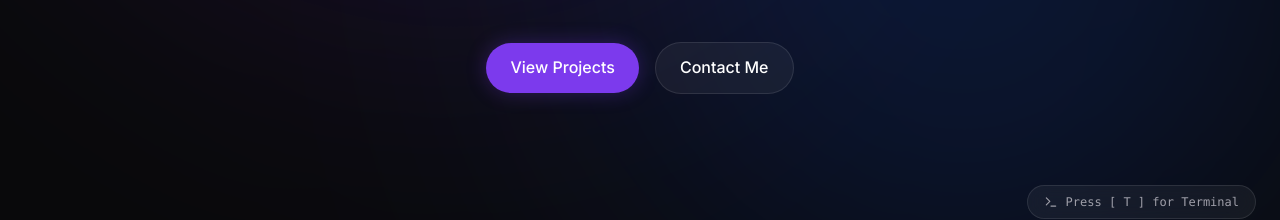
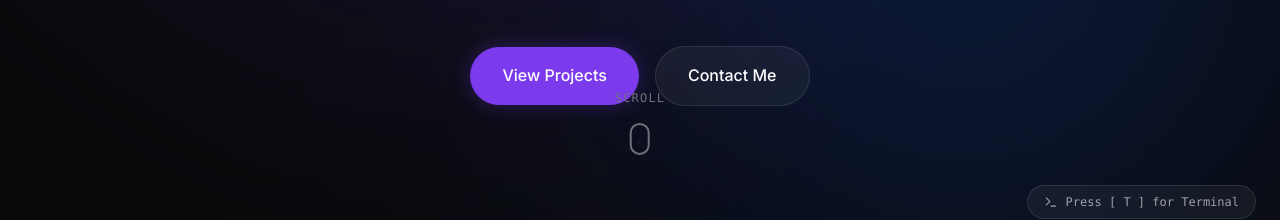
Before and after one commit to Pragdishwar/prag-profile, a Next.js app: page / in a window 1280 px wide. Shown: the part 557-777 px from the top of the page. Built offline with nearby package versions, Linux system fonts and the light colour scheme.

Commit message:
feat: added micro-interactions and hover animations across all sections

```diff
--- a/src/components/sections/About.tsx
+++ b/src/components/sections/About.tsx
@@ -37,7 +37,11 @@ export default function About() {
               alt={personalDetails.name}
               className="w-full h-full object-cover rounded-xl"
             />
-            <div className="absolute inset-0 rounded-2xl ring-1 ring-inset ring-white/10 pointer-events-none" />
+            <motion.div
+              animate={{ boxShadow: ["0 0 10px rgba(124,58,237,0.2)", "0 0 30px rgba(124,58,237,0.8)", "0 0 10px rgba(124,58,237,0.2)"] }}
+              transition={{ duration: 3, repeat: Infinity, ease: "easeInOut" }}
+              className="absolute inset-0 rounded-2xl ring-1 ring-inset ring-primary/30 pointer-events-none"
+            />
           </div>
         </motion.div>
 
@@ -51,15 +55,15 @@ export default function About() {
           </motion.p>
 
           <motion.div variants={item} className="grid grid-cols-3 gap-4 mt-6">
-            <div className="glass-card p-6 rounded-xl text-center hover:-translate-y-1 transition-transform duration-300">
+            <div className="glass-card p-6 rounded-xl text-center hover:-translate-y-2 hover:scale-105 transition-all duration-300">
               <h3 className="text-4xl font-bold text-white mb-2">{personalDetails.stats.experience}+</h3>
               <p className="text-sm text-zinc-500 font-medium tracking-wide uppercase">Years Exp</p>
             </div>
-            <div className="glass-card p-6 rounded-xl text-center hover:-translate-y-1 transition-transform duration-300">
+            <div className="glass-card p-6 rounded-xl text-center hover:-translate-y-2 hover:scale-105 transition-all duration-300">
               <h3 className="text-4xl font-bold text-white mb-2">{personalDetails.stats.projects}+</h3>
               <p className="text-sm text-zinc-500 font-medium tracking-wide uppercase">Projects</p>
             </div>
-            <div className="glass-card p-6 rounded-xl text-center hover:-translate-y-1 transition-transform duration-300">
+            <div className="glass-card p-6 rounded-xl text-center hover:-translate-y-2 hover:scale-105 transition-all duration-300">
               <h3 className="text-4xl font-bold text-white mb-2">{personalDetails.stats.technologies}+</h3>
               <p className="text-sm text-zinc-500 font-medium tracking-wide uppercase">Tech</p>
             </div>
--- a/src/components/sections/Experience.tsx
+++ b/src/components/sections/Experience.tsx
@@ -43,7 +43,12 @@ export default function Experience() {
               {experience.map((exp) => (
                 <motion.div key={exp.id} variants={item} className="relative pl-12 md:pl-20">
                   {/* Timeline Dot */}
-                  <div className="absolute left-0 md:left-4 top-[32px] md:top-[40px] w-4 h-4 rounded-full bg-primary border-2 md:border-4 border-background z-10 hover:scale-125 transition-transform duration-300" />
+                  <motion.div
+                    initial={{ scale: 0, opacity: 0 }}
+                    whileInView={{ scale: 1, opacity: 1 }}
+                    transition={{ type: 'spring', stiffness: 200, damping: 10, delay: 0.2 }}
+                    className="absolute left-0 md:left-4 top-[32px] md:top-[40px] w-4 h-4 rounded-full bg-primary border-2 md:border-4 border-background z-10 shadow-[0_0_15px_rgba(124,58,237,0.8)] hover:scale-150 transition-transform duration-300"
+                  />
 
                   <div className="glass-card p-6 md:p-8 rounded-2xl hover:-translate-y-1 transition-transform duration-300">
                     <div className="flex flex-col md:flex-row md:items-start justify-between gap-4 mb-4">
--- a/src/components/sections/Hero.tsx
+++ b/src/components/sections/Hero.tsx
@@ -55,7 +55,12 @@ export default function Hero() {
           viewport={{ once: true }}
           className="max-w-3xl flex flex-col items-center gap-6"
         >
-          <motion.div variants={item} className="inline-block">
+          <motion.div
+            variants={item}
+            className="inline-block"
+            animate={{ y: [0, -5, 0] }}
+            transition={{ duration: 4, repeat: Infinity, ease: "easeInOut" }}
+          >
             <span className="px-3 py-1 rounded-full border border-white/10 bg-white/5 text-sm font-medium tracking-wide shadow-[0_0_15px_rgba(255,255,255,0.05)] backdrop-blur-md">
               Available for new opportunities
             </span>
@@ -82,19 +87,40 @@ export default function Hero() {
             {personalDetails.bio} Based in {personalDetails.location}.
           </motion.p>
 
-          <motion.div variants={item} className="flex flex-wrap items-center justify-center gap-4 mt-4">
+          <motion.div variants={item} className="flex flex-wrap items-center justify-center gap-4 mt-8">
             <a
               href="#projects"
-              className="px-6 py-3 rounded-full bg-primary text-white font-medium hover:bg-primary/90 transition-all hover:scale-105 shadow-[0_0_20px_rgba(124,58,237,0.3)] hover:shadow-[0_0_30px_rgba(124,58,237,0.5)]"
+              className="px-8 py-4 rounded-full bg-primary text-white font-medium hover:bg-primary/90 transition-all hover:scale-105 shadow-[0_0_20px_rgba(124,58,237,0.3)] hover:shadow-[0_0_30px_rgba(124,58,237,0.6)]"
             >
               View Projects
             </a>
             <a
               href="#contact"
-              className="px-6 py-3 rounded-full bg-white/5 border border-white/10 text-white font-medium hover:bg-white/10 transition-all hover:scale-105"
+              className="px-8 py-4 rounded-full bg-white/5 border border-white/10 text-white font-medium hover:bg-white/10 transition-all hover:scale-105"
             >
               Contact Me
             </a>
+          </motion.div>
+        </motion.div>
+
+        {/* Bouncing Scroll Indicator */}
+        <motion.div
+          initial={{ opacity: 0 }}
+          animate={{ opacity: 1 }}
+          transition={{ delay: 2, duration: 1 }}
+          className="absolute bottom-10 left-1/2 -translate-x-1/2 flex flex-col items-center gap-2 text-zinc-500"
+        >
+          <span className="text-xs font-mono uppercase tracking-widest">Scroll</span>
+          <motion.div
+            animate={{ y: [0, 10, 0] }}
+            transition={{ duration: 1.5, repeat: Infinity, ease: "easeInOut" }}
+            className="w-5 h-8 border-2 border-zinc-500 rounded-full flex justify-center p-1"
+          >
+            <motion.div
+              animate={{ y: [0, 12, 0], opacity: [1, 0, 1] }}
+              transition={{ duration: 1.5, repeat: Infinity, ease: "easeInOut" }}
+              className="w-1 h-1 bg-zinc-500 rounded-full"
+            />
           </motion.div>
         </motion.div>
       </div>
--- a/src/components/sections/ProfileExtras.tsx
+++ b/src/components/sections/ProfileExtras.tsx
@@ -37,7 +37,7 @@ export default function ProfileExtras() {
             </div>
             <div className="flex flex-col gap-4">
               {education.map((edu, idx) => (
-                <div key={idx} className="glass-card p-6 rounded-xl border border-white/10 hover:border-primary/50 transition-colors relative overflow-hidden group">
+                <div key={idx} className="glass-card p-6 rounded-xl border border-white/10 hover:border-primary/50 transition-all duration-300 hover:-translate-y-2 relative overflow-hidden group">
                   <div className="absolute top-0 left-0 w-1 h-full bg-primary origin-top scale-y-0 group-hover:scale-y-100 transition-transform duration-300" />
                   <h3 className="text-xl font-bold text-white mb-1">{edu.degree}</h3>
                   <h4 className="text-primary font-medium">{edu.institution}</h4>
--- a/src/components/sections/Skills.tsx
+++ b/src/components/sections/Skills.tsx
@@ -40,6 +40,7 @@ export default function Skills() {
               initial="hidden"
               whileInView="show"
               viewport={{ once: true }}
+              whileHover={{ y: -5 }}
               className="glass-card p-6 flex flex-col gap-6"
             >
               <h3 className="text-xl font-bold text-white mb-2">{category}</h3>
@@ -48,6 +49,7 @@ export default function Skills() {
                   <motion.div
                     key={skill.name}
                     variants={item}
+                    whileHover={{ scale: 1.05, x: 10 }}
                     className="flex items-center gap-3 p-3 rounded-lg bg-white/5 border border-white/5 hover:bg-white/10 transition-colors"
                   >
                     <div className="p-2 rounded-md bg-white/5">
```
Also changed, not shown: src/components/sections/Contact.tsx (+9 -9 lines).
